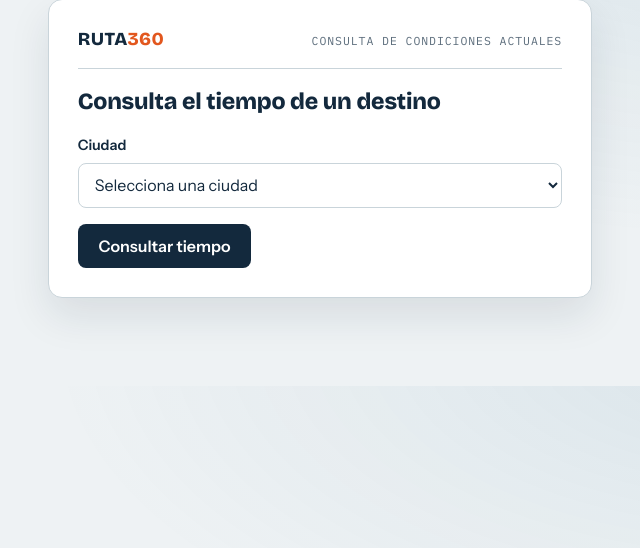
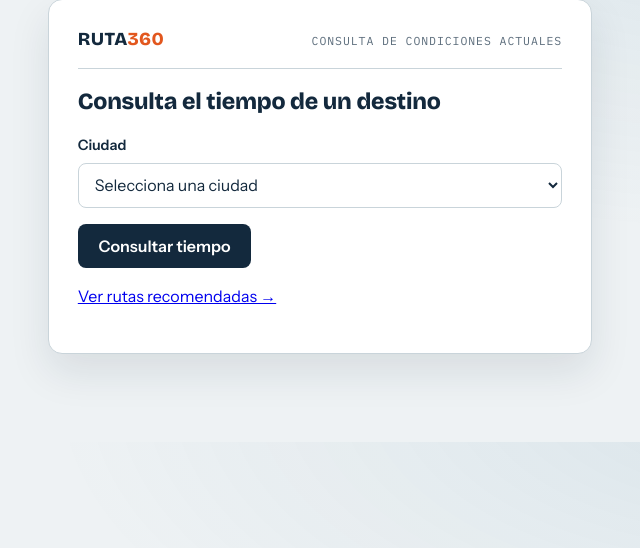
Before and after one commit to Rugsoft/ruta360, a PHP site: page /curso-soc-php/ in a window 1280 px wide. Shown: the part 73-621 px from the top of the page, without its empty margins (320-960 px from the left). Run offline with PHP 8.4, Linux system fonts and the light colour scheme; data comes from the database, SQL or seed files in the repository.

Commit message:
Enlazar la portada con el listado de rutas
Añade en index.php un enlace a rutas.php para descubrir las rutas
recomendadas desde la página principal.

🤖 Generated with Codebuff
Co-Authored-By: Codebuff <noreply@codebuff.com>

```diff
--- a/index.php
+++ b/index.php
@@ -44,6 +44,10 @@ $ciudades = $consulta->fetchAll();
 
         <button type="submit">Consultar tiempo</button>
     </form>
+
+    <p class="enlace-rutas">
+        <a href="rutas.php">Ver rutas recomendadas →</a>
+    </p>
 </main>
 </body>
 </html>
```
